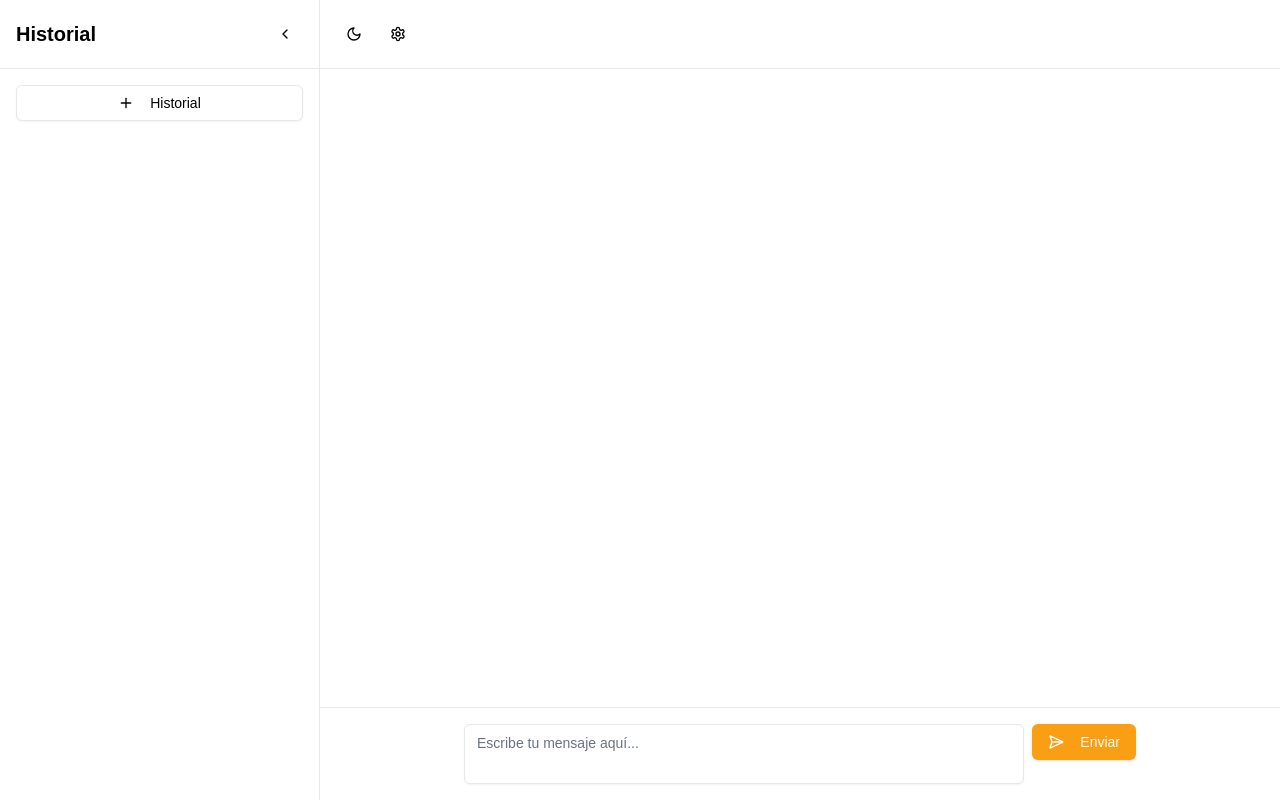
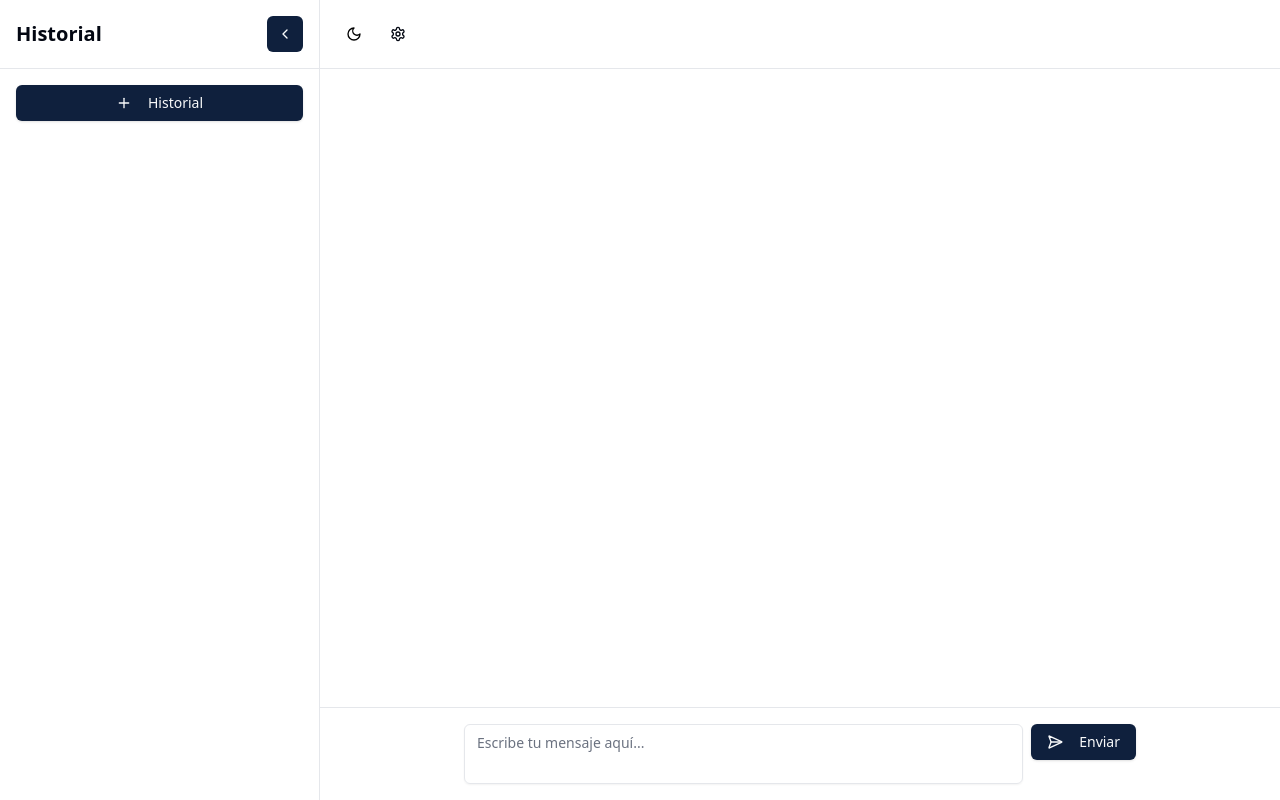
Before and after one commit to ssebastianvv/ProyectoIA, a Next.js app: page /chat in a window 1280 px wide. Built offline with nearby package versions, Linux system fonts and the light colour scheme.

Commit message:
colores cambios

```diff
--- a/src/app/chat/page.tsx
+++ b/src/app/chat/page.tsx
@@ -67,24 +67,24 @@ export default function Chat() {
         )}
       >
         <div className="p-4 flex justify-between items-center border-b"> {/* Encabezado del historial */}
-          <h2 className="text-xl font-semibold">Historial</h2>
-          <Button variant="ghost" size="icon" onClick={() => setIsHistoryOpen(false)}>
-            <ChevronLeft className="h-4 w-4" />
+          <h2 className="text-xl  font-semibold text-foreground  ">Historial</h2>
+          <Button variant="ghost" size="icon" className="bg-accent" onClick={() => setIsHistoryOpen(false)}>
+            <ChevronLeft className="h-4 w-4 text-primary-foreground" />
           </Button>
         </div>
-        <div className="p-4"> {/* Botón para crear un nuevo historial */}
-          <Button variant="outline" className="w-full">
-            <Plus className="mr-2 h-4 w-4" /> Historial
+        <div className="p-4" > {/* Botón para crear un nuevo historial */}
+          <Button className="w-full bg-accent">
+            <Plus className="mr-2 h-4 w-4 " /> Historial
           </Button>
         </div>
         <ScrollArea className="h-[calc(100vh-8rem)]"> {/* Área para scroll del historial */}
-          <div className="p-4 space-y-2">
+          <div className="p-4 space-y-2 ">
             {/* Mostramos los mensajes del historial */}
             {chat
               .filter((msg) => msg.role === "user") // Filtramos solo mensajes del usuario
               .map((msg, index) => (
-                <Button key={index} variant="ghost" className="w-full justify-start text-left">
-                  <MessageSquare className="mr-2 h-4 w-4" />
+                <Button key={index} variant="ghost" className="w-full justify-start text-left  ">
+                  <MessageSquare className="mr-2 h-4 w-4  " />
                   {msg.content.substring(0, 20)}... {/* Mostramos los primeros 20 caracteres del mensaje */}
                 </Button>
               ))}
@@ -93,20 +93,20 @@ export default function Chat() {
       </aside>
 
       {/* Área principal del chat */}
-      <main className={cn("flex-1 flex flex-col transition-all duration-300", isHistoryOpen ? "ml-80" : "ml-0")}>
+      <main className={cn("flex-1 flex flex-col transition-all duration-300 ", isHistoryOpen ? "ml-80" : "ml-0")}>
         <header className="border-b p-4 flex justify-between items-center bg-card"> {/* Encabezado del chat */}
           {!isHistoryOpen && (
-            <Button variant="ghost" onClick={() => setIsHistoryOpen(true)}>
-              <ChevronRight className="h-4 w-4 mr-2" />
+            <Button variant="ghost" className="bg-accent text-primary-foreground" onClick={() => setIsHistoryOpen(true)}>
+              <ChevronRight className="h-4 w-4 mr-2 " />
               Historial
             </Button>
           )}
           <div className="flex items-center gap-2"> {/* Botones de modo oscuro y configuración */}
             <Button variant="ghost" size="icon" onClick={toggleDarkMode}>
-              {isDarkMode ? <Sun className="h-4 w-4" /> : <Moon className="h-4 w-4" />}
+              {isDarkMode ? <Sun className="h-4 w-4 text-primary-foreground " /> : <Moon className="h-4 w-4 " />}
             </Button>
-            <Button variant="ghost" size="icon">
-              <Settings className="h-4 w-4" />
+            <Button variant="ghost" size="icon"  >
+              <Settings className="text-foreground h-4 w-4 " />
             </Button>
           </div>
         </header>
--- a/src/app/globals.css
+++ b/src/app/globals.css
@@ -4,9 +4,9 @@
 
 /* Estilos globales para el body */
 body {
-  color: var(--foreground);
+  color: var(--text-primary);
   background: var(--background);
-  font-family: Arial, Helvetica, sans-serif;
+  font-family: Arial, Helvetica, sans-serif --(text-primar);
 }
 
 /* Definición de variables CSS para colores y otros estilos */
@@ -36,8 +36,8 @@ body {
     /* Color apagado claro */
     --muted-foreground: 220 8.9% 46.1%;
     /* Texto apagado oscuro */
-    --accent: 36 96% 53%;
-    /* Color de acento amarillo (#FCA311) */
+    --accent: 218 60% 15%;
+    /* Color de acento azul (#14213D) */
     --accent-foreground: 0 0% 100%;
     /* Texto blanco en color de acento */
     --destructive: 0 84.2% 60.2%;
--- a/tailwind.config.ts
+++ b/tailwind.config.ts
@@ -34,7 +34,7 @@ export default {
 				},
 				secondary: {
 					DEFAULT: 'hsl(var(--secondary))',
-					foreground: 'hsl(var(--secondary-foreground))'
+					foreground: 'hsl(var(--secondary-foreground))',
 				},
 				muted: {
 					DEFAULT: 'hsl(var(--muted))',
```
